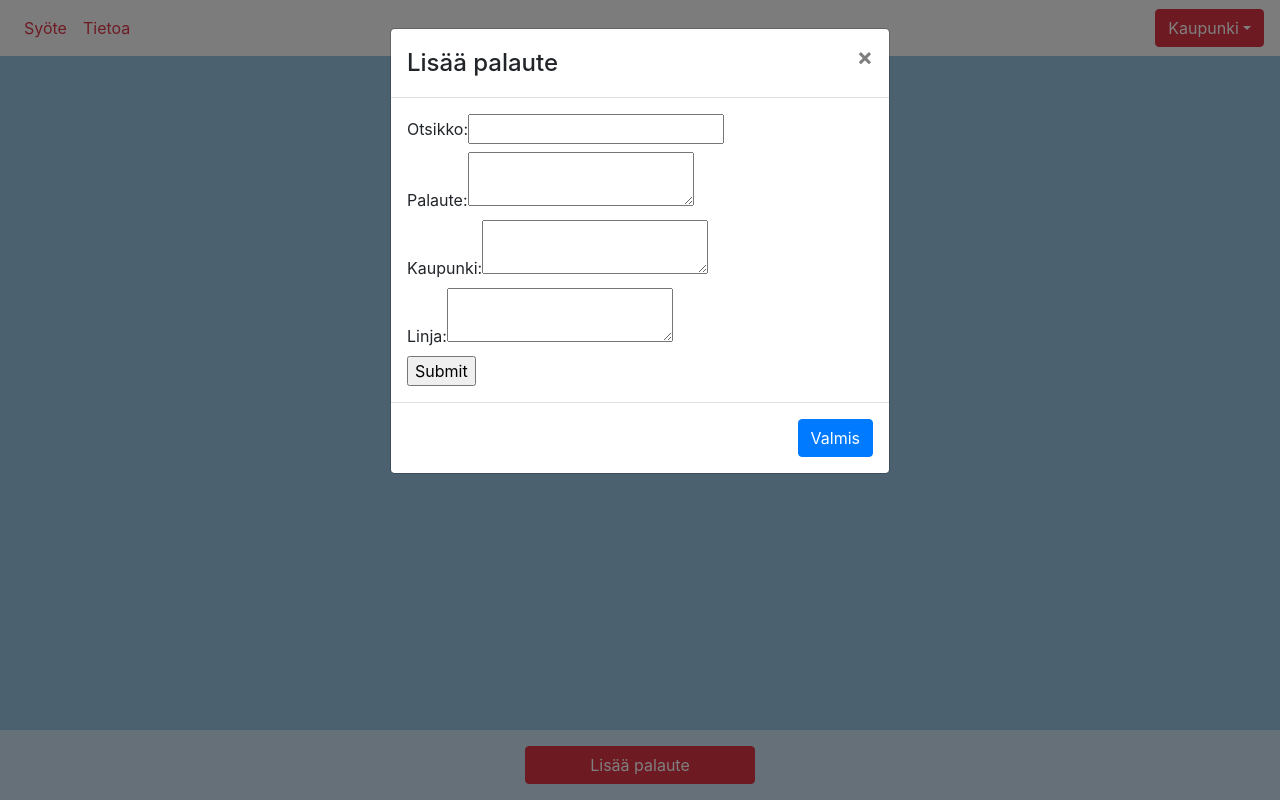
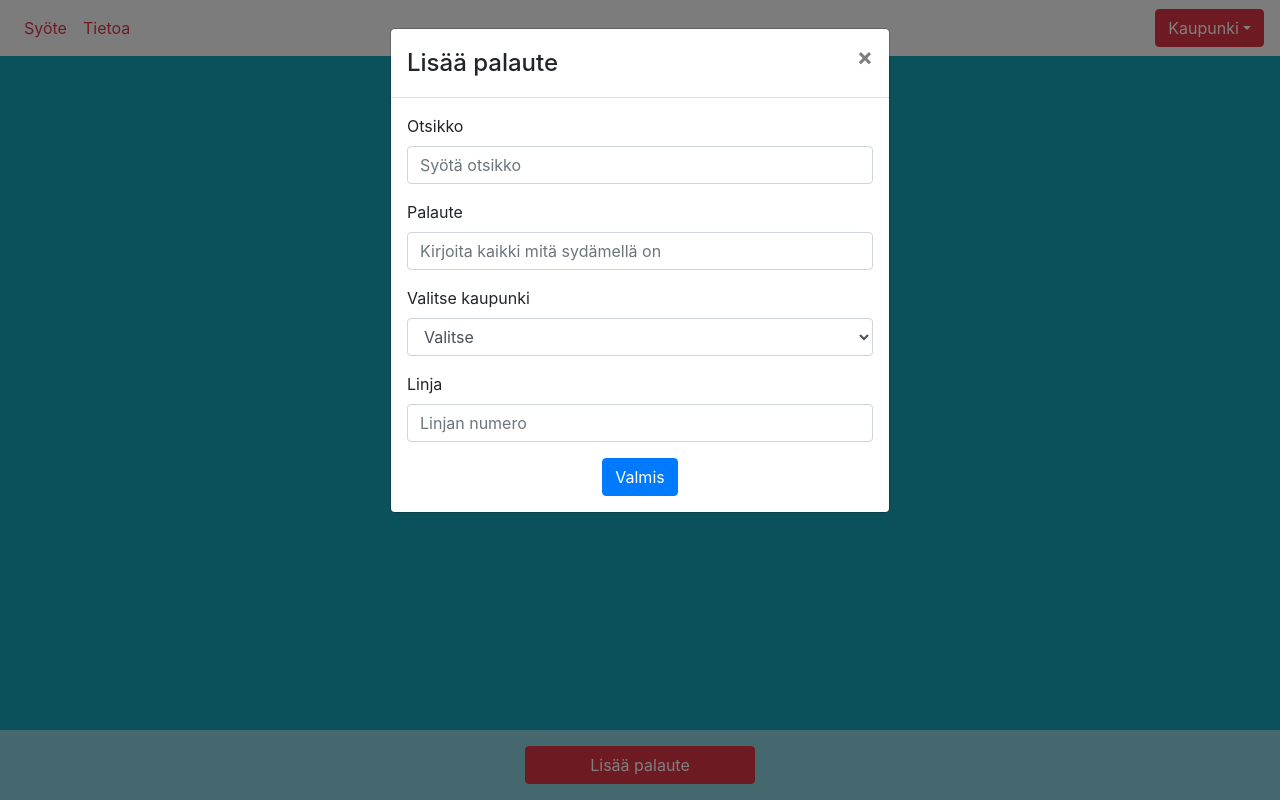
Before and after one commit to mtalka/passenger-app, a React (Create React App) app: page / in a window 1280 px wide. Both pictures are taken after a click on the button "Lisää palaute". Built offline with nearby package versions, Linux system fonts and the light colour scheme; no server answers.

Commit message:
Added plenty of styles

```diff
--- a/src/App.scss
+++ b/src/App.scss
@@ -5,13 +5,21 @@
 }
 
 .post-card {
-    margin: .75rem;
+    margin: 0.75rem;
+
+    .post-card-title {
+        font-weight: 600;
+    }
+
+    .date-string {
+        font-size: 0.75rem;
+    }
 }
 
 // Top navigation
 
 .topbar-nav-link {
-    padding: .5rem;
+    padding: 0.5rem;
     color: #dc3545;
 }
 
@@ -20,11 +28,11 @@
 .bottom-bar {
     backdrop-filter: blur(3px);
     padding: 1rem 1rem 1rem 1rem !important;
-    background-color: rgba(255,255,255,0.5);
+    background-color: rgba(255, 255, 255, 0.5);
 }
 
 .add-modal-button {
-    padding: .375rem 4rem !important;
+    padding: 0.375rem 4rem !important;
 }
 
 // Bootstrap overrides
@@ -37,3 +45,11 @@
 .navbar-expand {
     justify-content: center !important;
 }
+
+.form-style {
+    text-align: center;
+
+    .form-group {
+        text-align: left;
+    }
+}
--- a/src/components/AddModal.tsx
+++ b/src/components/AddModal.tsx
@@ -1,5 +1,5 @@
 import React, { useState } from "react";
-import { Button, Modal } from "react-bootstrap";
+import { Button, Modal, Form } from "react-bootstrap";
 import * as postActions from "../redux/actions/postActions";
 import { connect } from "react-redux";
 import { bindActionCreators } from "redux";
@@ -27,7 +27,11 @@ function AddModal(props: any) {
 
     return (
         <>
-            <Button variant="danger" onClick={handleShow} className="add-modal-button">
+            <Button
+                variant="danger"
+                onClick={handleShow}
+                className="add-modal-button"
+            >
                 Lisää palaute
             </Button>
 
@@ -36,46 +40,66 @@ function AddModal(props: any) {
                     <Modal.Title>Lisää palaute</Modal.Title>
                 </Modal.Header>
                 <Modal.Body>
-                    <form onSubmit={handleSubmit}>
-                        <label>
-                            Otsikko:
-                            <input
+                    <Form onSubmit={handleSubmit} className="form-style">
+                        <Form.Group controlId="formTitle">
+                            <Form.Label>Otsikko</Form.Label>
+                            <Form.Control
                                 type="text"
                                 value={title}
-                                onChange={e => setTitle(e.target.value)}
+                                onChange={(
+                                    e: React.ChangeEvent<HTMLInputElement>
+                                ) => setTitle(e.target.value)}
+                                placeholder="Syötä otsikko"
                             />
-                        </label>
-                        <label>
-                            Palaute:
-                            <textarea
+                        </Form.Group>
+                        <Form.Group controlId="formText">
+                            <Form.Label>Palaute</Form.Label>
+                            <Form.Control
+                                type="text"
                                 value={feedback}
-                                onChange={e => setFeedback(e.target.value)}
+                                onChange={(
+                                    e: React.ChangeEvent<HTMLTextAreaElement>
+                                ) => setFeedback(e.target.value)}
+                                placeholder="Kirjoita kaikki mitä sydämellä on"
                             />
-                        </label>
-                        <label>
-                            Kaupunki:
-                            <textarea
+                        </Form.Group>
+                        <Form.Group controlId="formSelect">
+                            <Form.Label>Valitse kaupunki</Form.Label>
+                            <Form.Control
+                                as="select"
                                 value={city}
-                                onChange={e => setCity(e.target.value)}
+                                onChange={(
+                                    e: React.ChangeEvent<HTMLSelectElement>
+                                ) => setCity(e.target.value)}
+                            >
+                                <option value="" selected disabled>
+                                    Valitse
+                                </option>
+                                <option value="Helsinki">Helsinki</option>
+                                <option value="Turku">Turku</option>
+                            </Form.Control>
+                        </Form.Group>
+                        <Form.Group controlId="formLine">
+                            <Form.Label>Linja</Form.Label>
+                            <Form.Control
+                                type="text"
+                                value={line}
+                                onChange={(
+                                    e: React.ChangeEvent<HTMLTextAreaElement>
+                                ) => setLine(e.target.value)}
+                                placeholder="Linjan numero"
                             />
-                        </label>
-                        <label>
-                            Linja:
-                            <textarea
-                                value={line}
-                                onChange={e => setLine(e.target.value)}
-                            />
-                        </label>
-                        <div>
-                            <input type="submit" value="Submit" />
-                        </div>
-                    </form>
+                        </Form.Group>
+                        <Button
+                            variant="primary"
+                            value="Submit"
+                            type="submit"
+                            onClick={handleClose}
+                        >
+                            Valmis
+                        </Button>
+                    </Form>
                 </Modal.Body>
-                <Modal.Footer>
-                    <Button variant="primary" onClick={handleClose}>
-                        Valmis
-                    </Button>
-                </Modal.Footer>
             </Modal>
         </>
     );
--- a/src/components/PostCard.tsx
+++ b/src/components/PostCard.tsx
@@ -2,17 +2,30 @@ import React from "react";
 import { Card } from "react-bootstrap";
 
 function PostCard(props: any) {
+    const options = {
+        weekday: "long",
+        year: "numeric",
+        month: "long",
+        day: "numeric"
+    };
+
+    const dateString = new Date(props.date).toLocaleDateString(
+        "fi-FI",
+        options
+    );
+
     return (
         <div key={props.title} className="post-card">
             <Card>
-                <Card.Header>
-                    <div>{props.title}</div>
+                <Card.Header className="post-card-title">
+                    {props.title}
                 </Card.Header>
                 <Card.Body>
-                    <div>{props.text}</div>
-                    <div>{props.date}</div>
-                    <div>{props.city}</div>
-                    <div>{props.line}</div>
+                    <Card.Text>{props.text}</Card.Text>
+                    <div className="date-string">
+                        Kaupungissa {props.city}, linjalla {props.line}{" "}
+                        <div>{dateString}</div>
+                    </div>
                 </Card.Body>
             </Card>
         </div>
--- a/src/index.css
+++ b/src/index.css
@@ -1,15 +1,15 @@
 body {
-  margin: 0;
-  font-family: -apple-system, BlinkMacSystemFont, 'Segoe UI', 'Roboto', 'Oxygen',
-    'Ubuntu', 'Cantarell', 'Fira Sans', 'Droid Sans', 'Helvetica Neue',
-    sans-serif;
-  -webkit-font-smoothing: antialiased;
-  -moz-osx-font-smoothing: grayscale;
-  background-color: #98c2e1 !important;
-  background: #98c2e1 !important;
+    margin: 0;
+    font-family: -apple-system, BlinkMacSystemFont, "Segoe UI", "Roboto",
+        "Oxygen", "Ubuntu", "Cantarell", "Fira Sans", "Droid Sans",
+        "Helvetica Neue", sans-serif;
+    -webkit-font-smoothing: antialiased;
+    -moz-osx-font-smoothing: grayscale;
+    background-color: #17a2b8 !important;
+    background: #17a2b8 !important;
 }
 
 code {
-  font-family: source-code-pro, Menlo, Monaco, Consolas, 'Courier New',
-    monospace;
+    font-family: source-code-pro, Menlo, Monaco, Consolas, "Courier New",
+        monospace;
 }
```
Also changed, not shown: src/components/Navigation.tsx (+10 -3 lines), src/logo.png (added), 1 other file (tests, documents, lock files or other folders).
